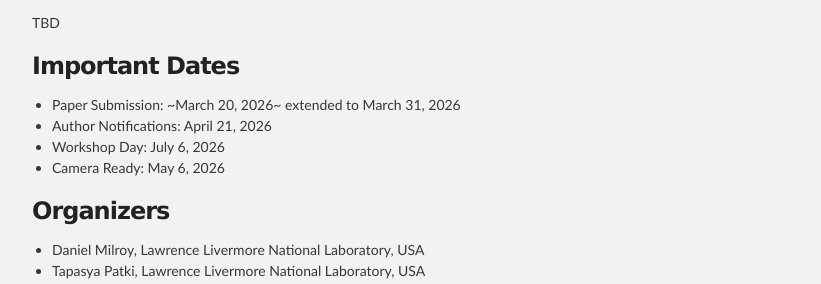
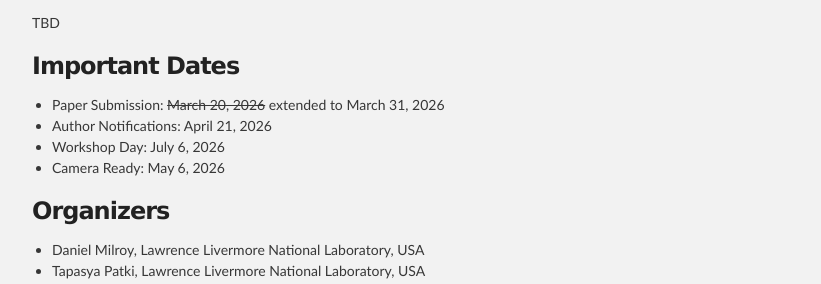
Before and after one commit to CARV-ICS-FORTH/wocc, a Jekyll site: the page built from index.md, in a window 1280 px wide and 900 px high, scrolled down 1488 px. Shown: the part 164-448 px from the top of the window, without its empty margins (228-1049 px from the left). Built offline with Jekyll 4.4.1, drawn with Linux system fonts in a browser that asks for light colours.

```diff
--- a/index.md
+++ b/index.md
@@ -51,7 +51,7 @@ TBD
 
 ### <a name="dates"></a>Important Dates
 
-* Paper Submission: ~March 20, 2026~ extended to March 31, 2026
+* Paper Submission: ~~March 20, 2026~~ extended to March 31, 2026
 * Author Notifications: April 21, 2026
 * Workshop Day: July 6, 2026
 * Camera Ready: May 6, 2026
```
